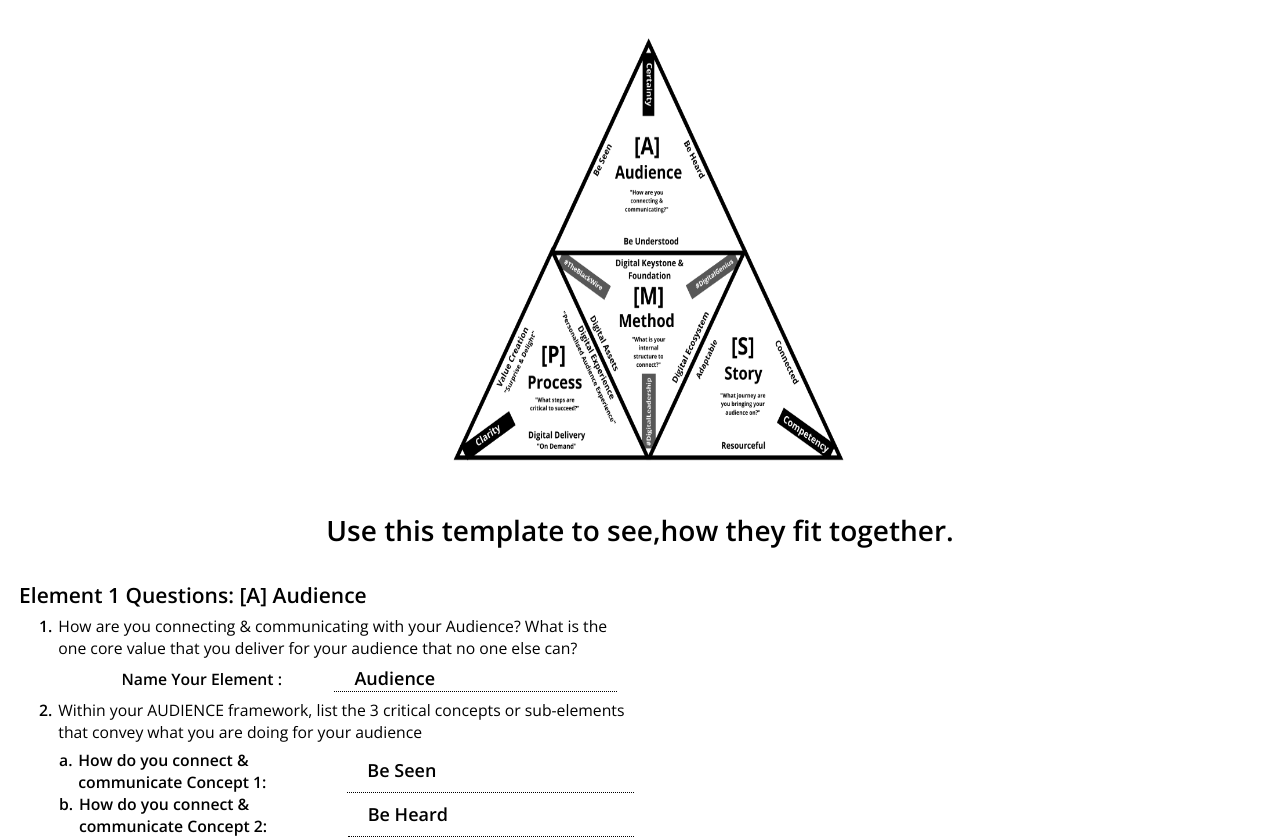
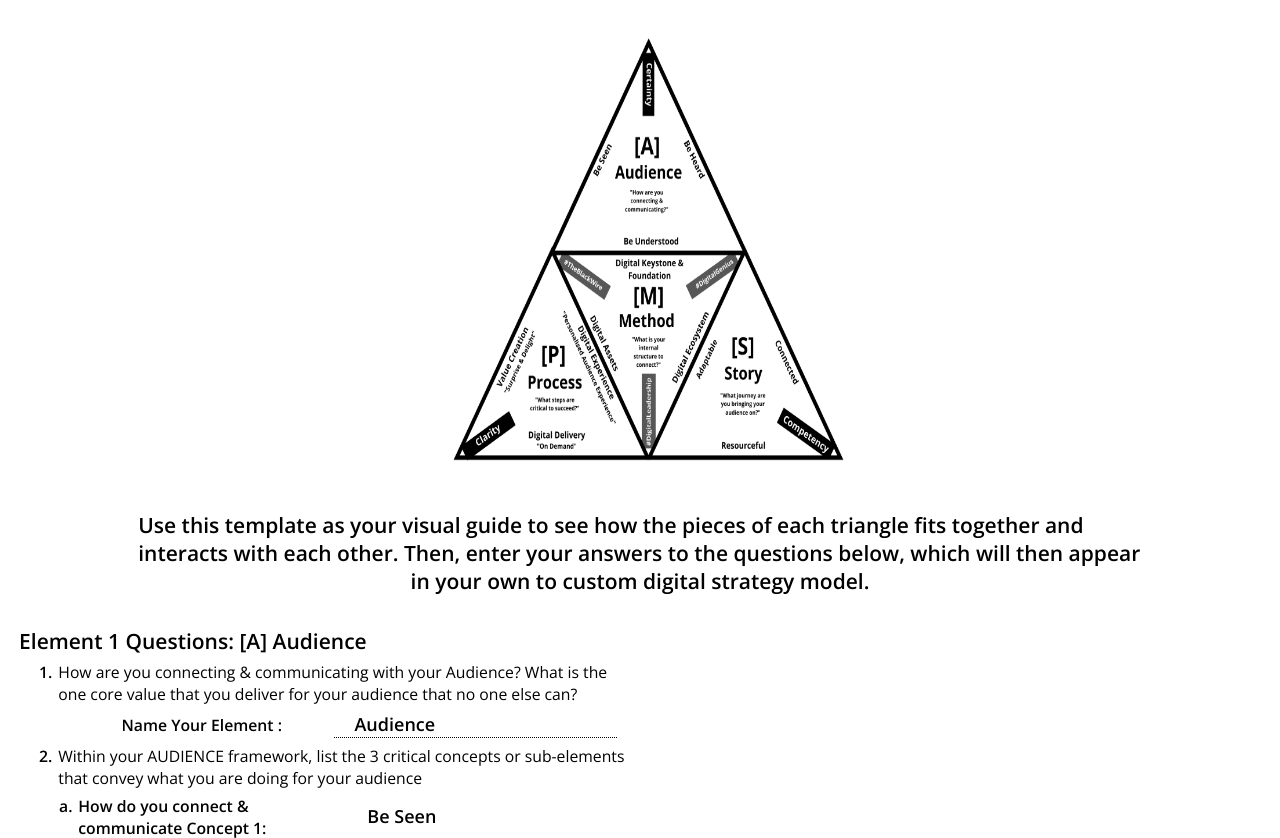
Before and after one commit to LuciferParas/digital-amps, a Flask app: page /creator/studio/ in a window 1280 px wide. Shown: the part 481-1319 px from the top of the page. Run offline with Flask 2, Linux system fonts and the light colour scheme; some libraries are stand-ins or nearby versions.

Commit message:
some cosmetic changes

```diff
--- a/app.py
+++ b/app.py
@@ -123,7 +123,7 @@ def emailTemp(request):
         thicker the paper the better)
       </p>
       <p style="font-size: 16px; font-weight: 450;margin-left: 3%;">
-        <span style="font-weight: 700">2. </span>Cut your Stratehedron<sup
+        <span style="font-weight: 700">2. </span>Cut your Stratahedron<sup
           style="font-size: 12px"
           >TM</sup
         >
@@ -153,8 +153,8 @@ def emailTemp(request):
       <p style="display: block; float:left;width:100%;font-size: 16px; font-weight: 450;margin-left: 3%;">
         <span style="font-weight: 700">1. </span>Play with it and see how it all
         fits together. If you want to change it, go back to Stratahedron.digital
-        <a href="https://demo-digiatl-amps.herokuapp.com/"
-          >https://demo-digiatl-amps.herokuapp.com/</a
+        <a href="www.stratahedron.digital"
+          >www.stratahedron.digital</a
         >
         and create a new one.
       </p>
@@ -240,7 +240,7 @@ def creator_studio():
             data_ls.append(data)
 
         file_name = editPDF(dict(zip(data_ls,coordinate_ls)))
-        msg = Message("Your Digital Buisness Stratahedron Model, You Created Has Arrived", sender = 'create@stratahedron.digital', recipients = [request.form["email"]],cc=['doyle@dept.digital'])
+        msg = Message("The Digital Business Stratahedron Model That You Created Has Arrived", sender = 'create@stratahedron.digital', recipients = [request.form["email"]],cc=['doyle@dept.digital'])
         msg.html = emailTemp(request)
         with app.open_resource(f"{file_name}") as fp:
             msg.attach(f"{Path(file_name).stem}.pdf",'document/pdf', fp.read())
--- a/static/styles/instruction.css
+++ b/static/styles/instruction.css
@@ -9,7 +9,7 @@ a {
 }
 
 .instruction-box img {
-  height: 600px;
+  height: 700px;
   width: 100%;
   object-fit: fill;
   border-radius: 10px;
@@ -24,7 +24,7 @@ a {
 }
 
 .instruction-image-text-outer img {
-  width: 50%;
+  width: 45%;
   height: 35vw;
   object-fit: contain;
 }
--- a/templates/creator_studio.html
+++ b/templates/creator_studio.html
@@ -8,8 +8,8 @@
 />{% endblock %} {% block title %}Digital A.M.P.S{% endblock %} {% block body %}
 <div class="flex flex-center-center w100 p-small">
   <div class="w100 font-large font-weight-bold txt-center">
-    Design Your Stratahedron<sup class="font-medium">TM&nbsp;</sup>Digital
-    BuisnessStrategy Model
+    Design Your Custom Stratahedron<sup class="font-medium">TM&nbsp;</sup
+    >Digital Business Strategy Model
   </div>
 </div>
 <div class="w100 studio-flex-outer p-small">
@@ -27,11 +27,6 @@
     "
   >
     <div class="w100 txt-center">Ready to get started?</div>
-    <div class="w100 txt-center">
-      Answer the questions below and Stratahedron<sup class="font-normal"
-        >TM</sup
-      >&nbsp; Model
-    </div>
   </div>
 </div>
 <div class="w100 flex flex-center-center p-small">
@@ -41,8 +36,14 @@
       alt=""
     />
   </div>
-  <div class="flex w100 font-large font-weight-medium flex-center">
-    Use this template to see,how they fit together.
+  <div
+    class="flex w100 font-medium font-weight-medium flex-center-center"
+    style="text-align-last: center; padding: 0 10%"
+  >
+    Use this template as your visual guide to see how the pieces of each
+    triangle fits together and interacts with each other. Then, enter your
+    answers to the questions below, which will then appear in your own to custom
+    digital strategy model.
   </div>
 </div>
 <div class="flex-outer-container w100 p-small">
@@ -108,7 +109,7 @@
     </div>
   </div>
 </div>
-<div class="flex w100 flex-center-center p-small">
+<div class="flex w100 flex-center-center p-small" style="padding-bottom: 4%">
   <span
     class="btn font-medium pop-up"
     style="width: fit-content; padding: 10px 15px; border-radius: 4px"
```
Also changed, not shown: static/js/index.js (+19 -16 lines), templates/instruction.html (+8 -5 lines), 1 other file.
